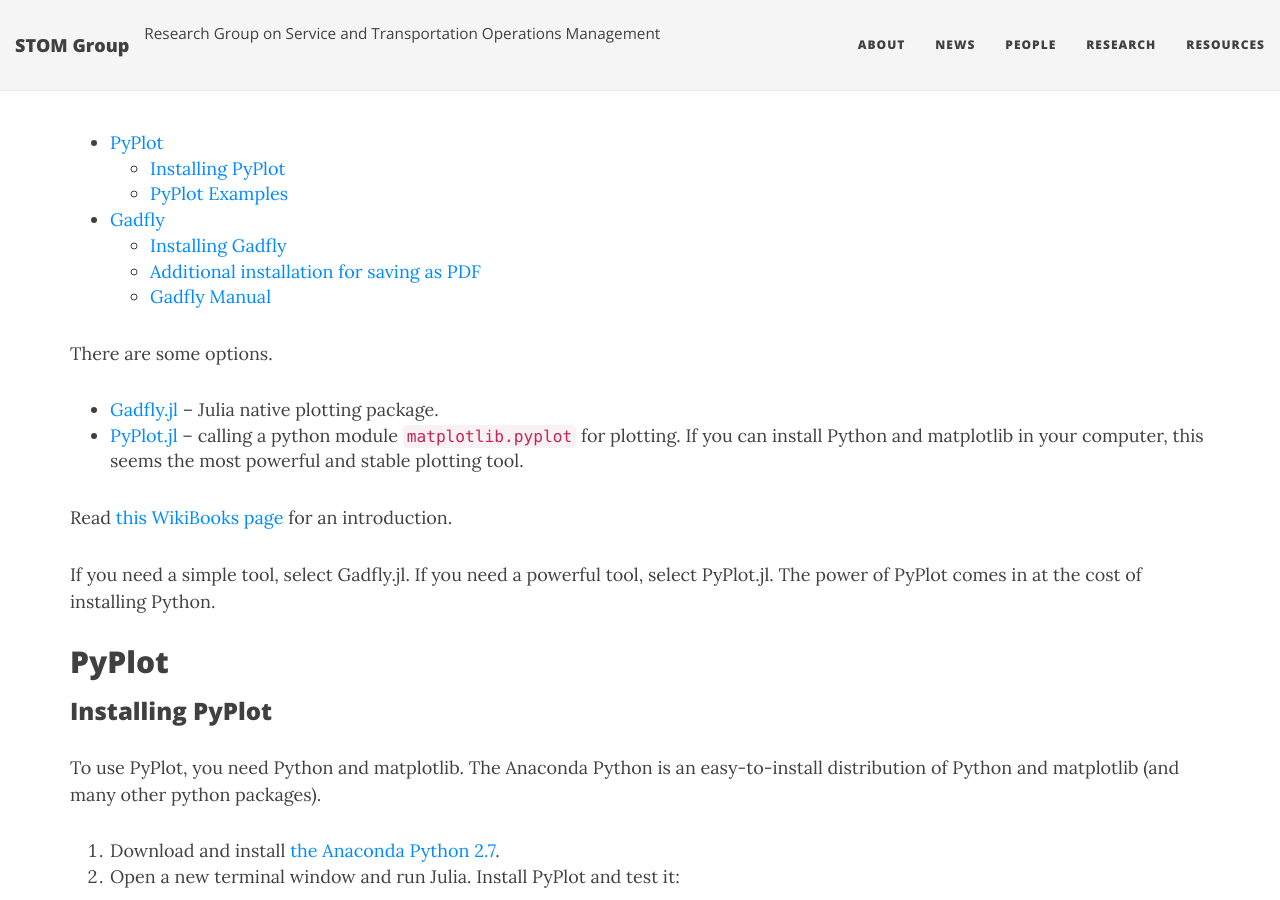
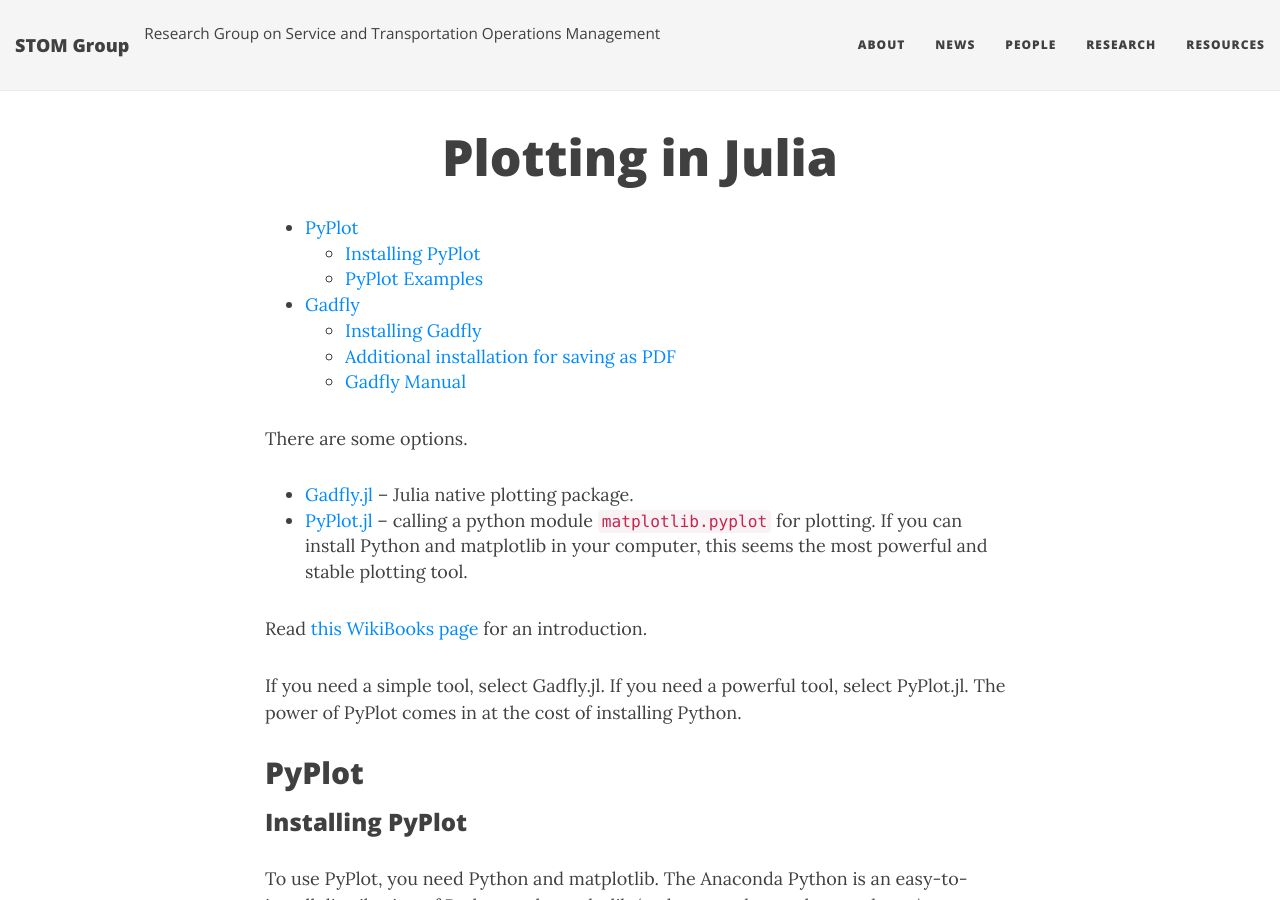
Before and after one commit to STOM-Group/stom.chkwon.net, a Jekyll site: the page built from julia/plotting.md, in a window 1280 px wide and 900 px high. Built offline with Jekyll 4.4.1, drawn with Linux system fonts in a browser that asks for light colours; nearby versions of some CDN libraries; comment, search, counter and statistics services are not loaded.

Commit message:
plotting

```diff
--- a/julia/plotting.md
+++ b/julia/plotting.md
@@ -1,6 +1,7 @@
 ---
-layout: default
+layout: page
 title: Plotting in Julia
+permalink: /julia/plotting/
 ---
 
 * TOC
```
